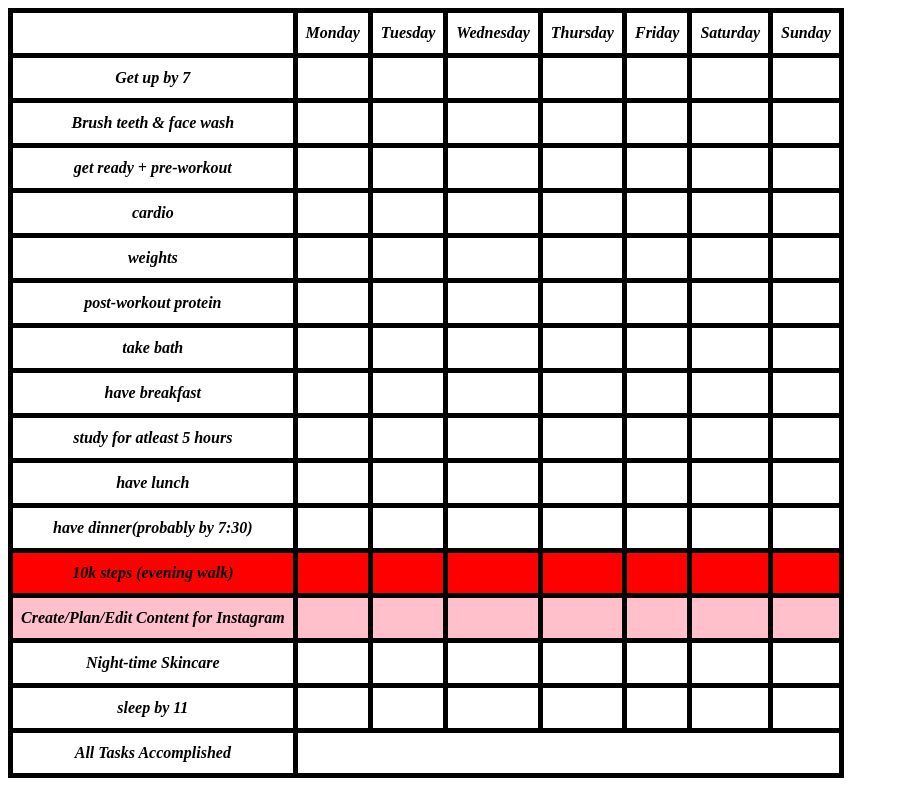
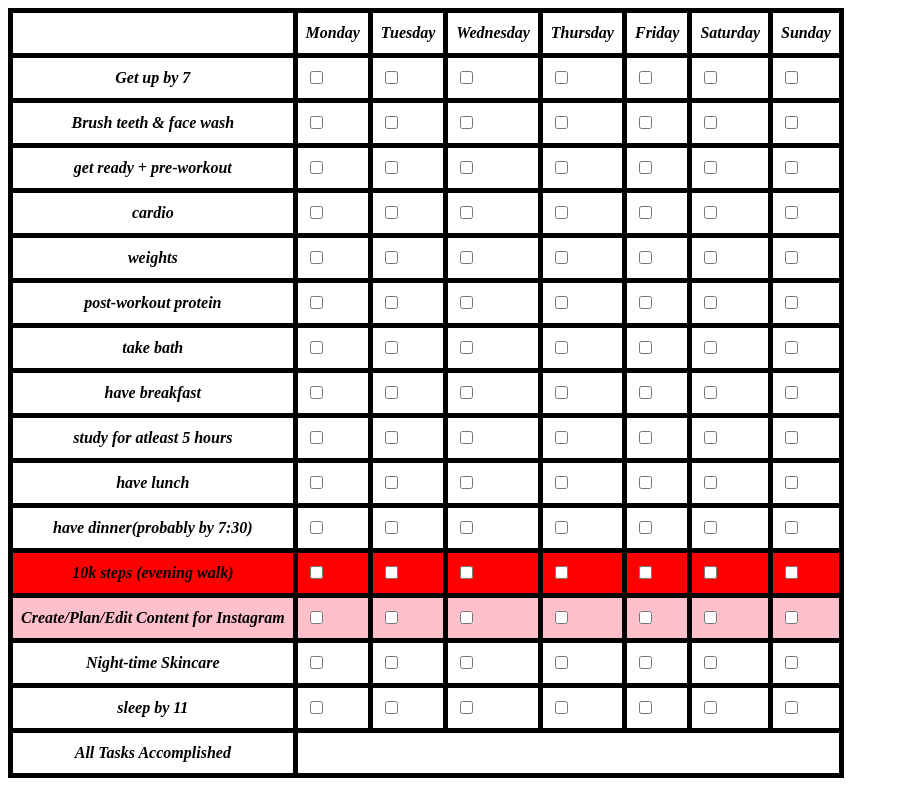
Before and after one commit to harshita2304/tracker, a plain HTML site: page index.html in a window 1280 px wide. Shown: the whole page, without its empty margins (0-899 px from the left). Drawn offline with Linux system fonts and the light colour scheme.

Commit message:
adding checkboxes

```diff
--- a/index.html
+++ b/index.html
@@ -24,153 +24,153 @@
       <tbody>
         <tr>
           <th>Get up by 7</th>
-          <td></td>
-          <td></td>
-          <td></td>
-          <td></td>
-          <td></td>
-          <td></td>
-          <td></td>
+          <td><input type="checkbox" /></td>
+          <td><input type="checkbox" /></td>
+          <td><input type="checkbox" /></td>
+          <td><input type="checkbox" /></td>
+          <td><input type="checkbox" /></td>
+          <td><input type="checkbox" /></td>
+          <td><input type="checkbox" /></td>
         </tr>
         <tr>
           <th>Brush teeth & face wash</th>
-          <td></td>
-          <td></td>
-          <td></td>
-          <td></td>
-          <td></td>
-          <td></td>
-          <td></td>
+          <td><input type="checkbox" /></td>
+          <td><input type="checkbox" /></td>
+          <td><input type="checkbox" /></td>
+          <td><input type="checkbox" /></td>
+          <td><input type="checkbox" /></td>
+          <td><input type="checkbox" /></td>
+          <td><input type="checkbox" /></td>
         </tr>
         <tr>
           <th>get ready + pre-workout</th>
-          <td></td>
-          <td></td>
-          <td></td>
-          <td></td>
-          <td></td>
-          <td></td>
-          <td></td>
+          <td><input type="checkbox" /></td>
+          <td><input type="checkbox" /></td>
+          <td><input type="checkbox" /></td>
+          <td><input type="checkbox" /></td>
+          <td><input type="checkbox" /></td>
+          <td><input type="checkbox" /></td>
+          <td><input type="checkbox" /></td>
         </tr>
         <tr>
           <th>cardio</th>
-          <td></td>
-          <td></td>
-          <td></td>
-          <td></td>
-          <td></td>
-          <td></td>
-          <td></td>
+          <td><input type="checkbox" /></td>
+          <td><input type="checkbox" /></td>
+          <td><input type="checkbox" /></td>
+          <td><input type="checkbox" /></td>
+          <td><input type="checkbox" /></td>
+          <td><input type="checkbox" /></td>
+          <td><input type="checkbox" /></td>
         </tr>
         <tr>
           <th>weights</th>
-          <td></td>
-          <td></td>
-          <td></td>
-          <td></td>
-          <td></td>
-          <td></td>
-          <td></td>
+          <td><input type="checkbox" /></td>
+          <td><input type="checkbox" /></td>
+          <td><input type="checkbox" /></td>
+          <td><input type="checkbox" /></td>
+          <td><input type="checkbox" /></td>
+          <td><input type="checkbox" /></td>
+          <td><input type="checkbox" /></td>
         </tr>
         <tr>
           <th>post-workout protein</th>
-          <td></td>
-          <td></td>
-          <td></td>
-          <td></td>
-          <td></td>
-          <td></td>
-          <td></td>
+          <td><input type="checkbox" /></td>
+          <td><input type="checkbox" /></td>
+          <td><input type="checkbox" /></td>
+          <td><input type="checkbox" /></td>
+          <td><input type="checkbox" /></td>
+          <td><input type="checkbox" /></td>
+          <td><input type="checkbox" /></td>
         </tr>
         <tr>
           <th>take bath</th>
-          <td></td>
-          <td></td>
-          <td></td>
-          <td></td>
-          <td></td>
-          <td></td>
-          <td></td>
+          <td><input type="checkbox" /></td>
+          <td><input type="checkbox" /></td>
+          <td><input type="checkbox" /></td>
+          <td><input type="checkbox" /></td>
+          <td><input type="checkbox" /></td>
+          <td><input type="checkbox" /></td>
+          <td><input type="checkbox" /></td>
         </tr>
         <tr>
           <th>have breakfast</th>
-          <td></td>
-          <td></td>
-          <td></td>
-          <td></td>
-          <td></td>
-          <td></td>
-          <td></td>
+          <td><input type="checkbox" /></td>
+          <td><input type="checkbox" /></td>
+          <td><input type="checkbox" /></td>
+          <td><input type="checkbox" /></td>
+          <td><input type="checkbox" /></td>
+          <td><input type="checkbox" /></td>
+          <td><input type="checkbox" /></td>
         </tr>
         <tr>
           <th>study for atleast 5 hours</th>
-          <td></td>
-          <td></td>
-          <td></td>
-          <td></td>
-          <td></td>
-          <td></td>
-          <td></td>
+          <td><input type="checkbox" /></td>
+          <td><input type="checkbox" /></td>
+          <td><input type="checkbox" /></td>
+          <td><input type="checkbox" /></td>
+          <td><input type="checkbox" /></td>
+          <td><input type="checkbox" /></td>
+          <td><input type="checkbox" /></td>
         </tr>
         <tr>
           <th>have lunch</th>
-          <td></td>
-          <td></td>
-          <td></td>
-          <td></td>
-          <td></td>
-          <td></td>
-          <td></td>
+          <td><input type="checkbox" /></td>
+          <td><input type="checkbox" /></td>
+          <td><input type="checkbox" /></td>
+          <td><input type="checkbox" /></td>
+          <td><input type="checkbox" /></td>
+          <td><input type="checkbox" /></td>
+          <td><input type="checkbox" /></td>
         </tr>
         <tr>
           <th>have dinner(probably by 7:30)</th>
-          <td></td>
-          <td></td>
-          <td></td>
-          <td></td>
-          <td></td>
-          <td></td>
-          <td></td>
+          <td><input type="checkbox" /></td>
+          <td><input type="checkbox" /></td>
+          <td><input type="checkbox" /></td>
+          <td><input type="checkbox" /></td>
+          <td><input type="checkbox" /></td>
+          <td><input type="checkbox" /></td>
+          <td><input type="checkbox" /></td>
         </tr>
         <tr class="nonnegotiable">
           <th>10k steps (evening walk)</th>
-          <td></td>
-          <td></td>
-          <td></td>
-          <td></td>
-          <td></td>
-          <td></td>
-          <td></td>
+          <td><input type="checkbox" /></td>
+          <td><input type="checkbox" /></td>
+          <td><input type="checkbox" /></td>
+          <td><input type="checkbox" /></td>
+          <td><input type="checkbox" /></td>
+          <td><input type="checkbox" /></td>
+          <td><input type="checkbox" /></td>
         </tr>
         <tr class="content">
           <th>Create/Plan/Edit Content for Instagram</th>
-          <td></td>
-          <td></td>
-          <td></td>
-          <td></td>
-          <td></td>
-          <td></td>
-          <td></td>
+          <td><input type="checkbox" /></td>
+          <td><input type="checkbox" /></td>
+          <td><input type="checkbox" /></td>
+          <td><input type="checkbox" /></td>
+          <td><input type="checkbox" /></td>
+          <td><input type="checkbox" /></td>
+          <td><input type="checkbox" /></td>
         </tr>
         <tr>
           <th>Night-time Skincare</th>
-          <td></td>
-          <td></td>
-          <td></td>
-          <td></td>
-          <td></td>
-          <td></td>
-          <td></td>
+          <td><input type="checkbox" /></td>
+          <td><input type="checkbox" /></td>
+          <td><input type="checkbox" /></td>
+          <td><input type="checkbox" /></td>
+          <td><input type="checkbox" /></td>
+          <td><input type="checkbox" /></td>
+          <td><input type="checkbox" /></td>
         </tr>
         <tr>
           <th>sleep by 11</th>
-          <td></td>
-          <td></td>
-          <td></td>
-          <td></td>
-          <td></td>
-          <td></td>
-          <td></td>
+          <td><input type="checkbox" /></td>
+          <td><input type="checkbox" /></td>
+          <td><input type="checkbox" /></td>
+          <td><input type="checkbox" /></td>
+          <td><input type="checkbox" /></td>
+          <td><input type="checkbox" /></td>
+          <td><input type="checkbox" /></td>
         </tr>
       </tbody>
       <tfoot>
@@ -179,5 +179,6 @@
         </tr>
       </tfoot>
     </table>
+    <script src="script.js"></script>
   </body>
 </html>
```
Also changed, not shown: script.js (added, +14 -0 lines).
